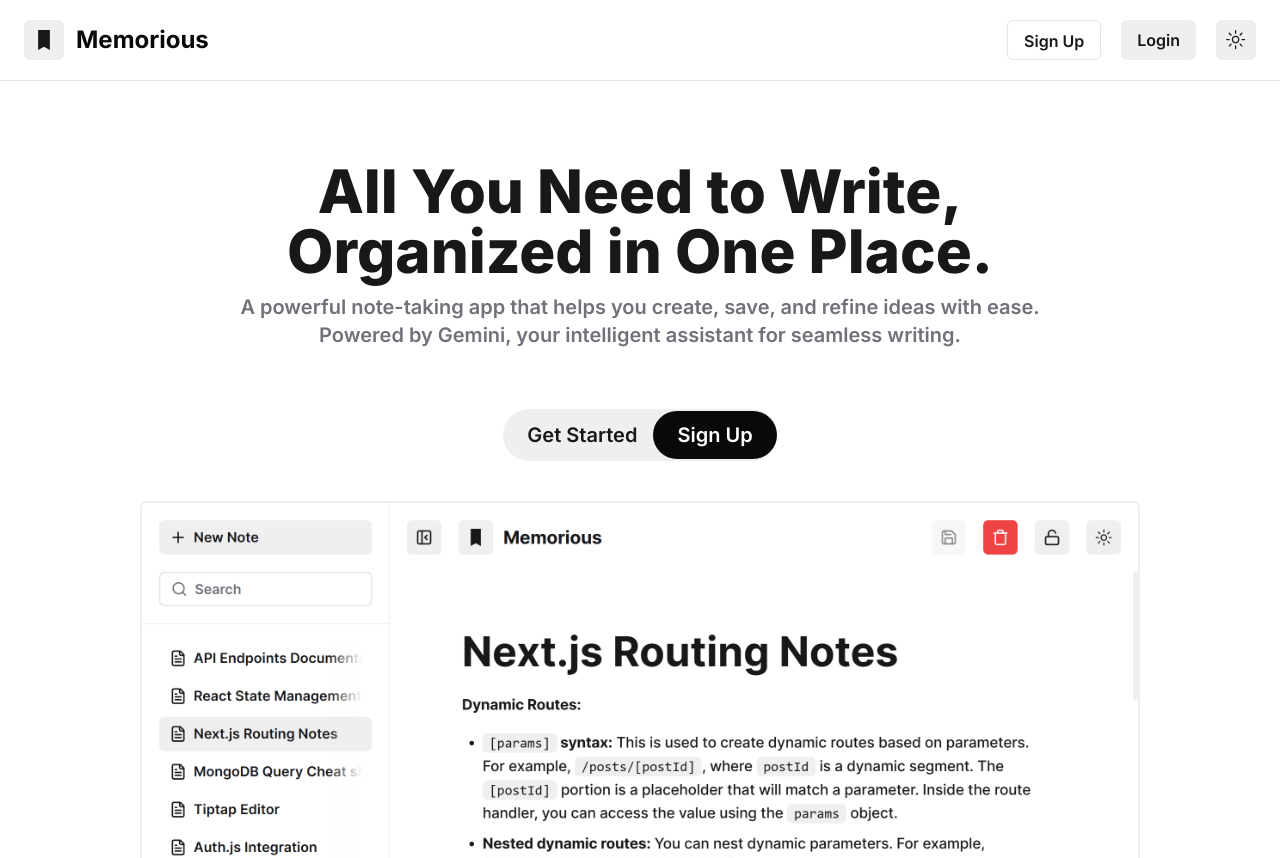
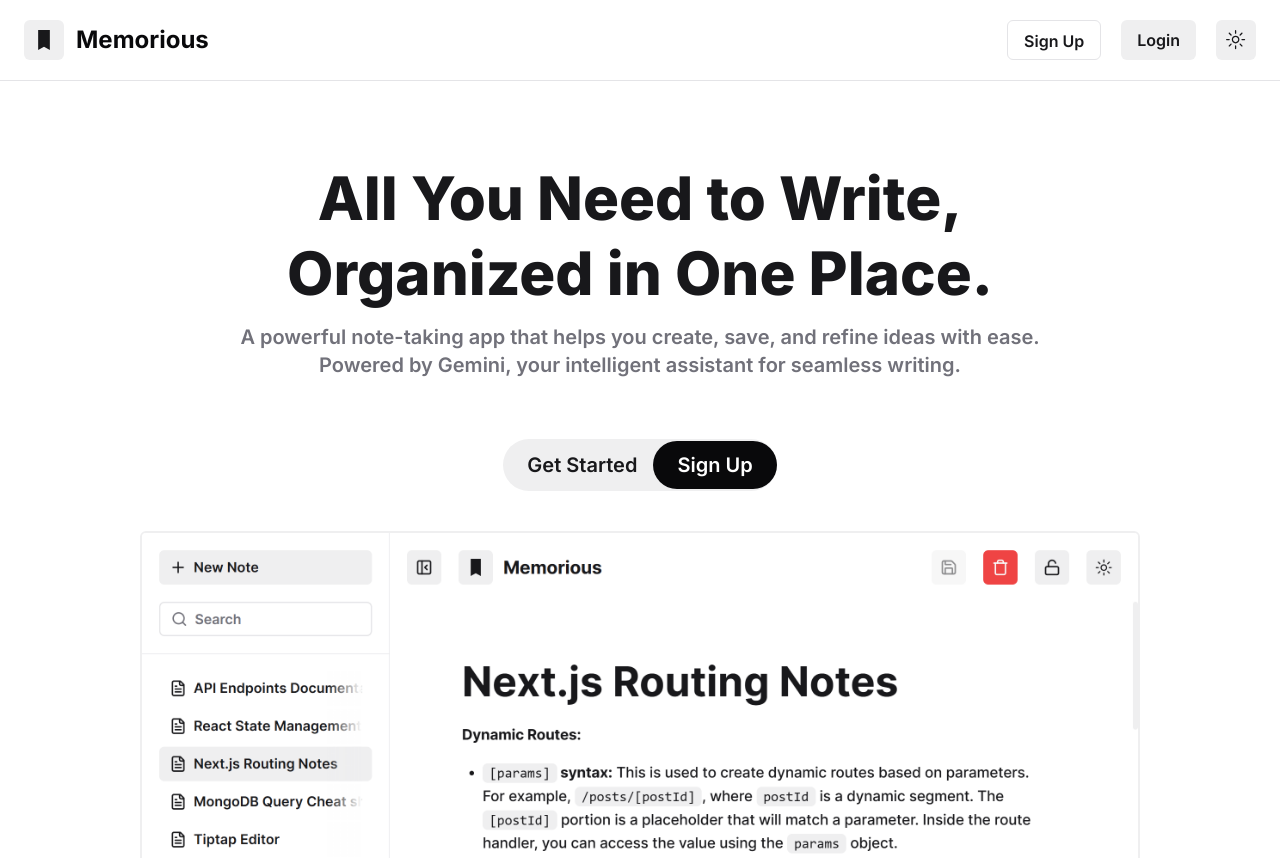
Before and after one commit to SwayamRabari/memorious, a Next.js app: page / in a window 1280 px wide. Shown: the top 858 px of the page. Built offline with nearby package versions, Linux system fonts and the light colour scheme; no server answers.

Commit message:
feat: Update layout for improved responsiveness

```diff
--- a/src/app/page.tsx
+++ b/src/app/page.tsx
@@ -17,10 +17,10 @@
   return (
     <main className="w-full flex flex-col justify-center m-0 p-0">
       <Navbar />
-      <div className="container px-5 max-w-full h-fit flex flex-col items-center py-10 md:py-20">
+      <div className="container px-5 max-w-full md:w-[1200px] h-fit flex flex-col items-center py-10 md:py-20">
         <div className="mb-10">
-          <div className="hero mb-3 md:mb-5 leading-tight text-[6.5vw] md:text-6xl font-extrabold w-full text-center">
-            <div className="mb-2 md:mb-3">
+          <div className="hero mb-3 md:mb-5 text-[6.5vw] md:text-6xl font-extrabold w-full text-center">
+            <div className="mb-2 md:mb-3 leading-tight">
               All You Need to Write,
               <br /> Organized in One Place.
             </div>
```
Also changed, not shown: 1 other file (tests, documents, lock files or other folders).
